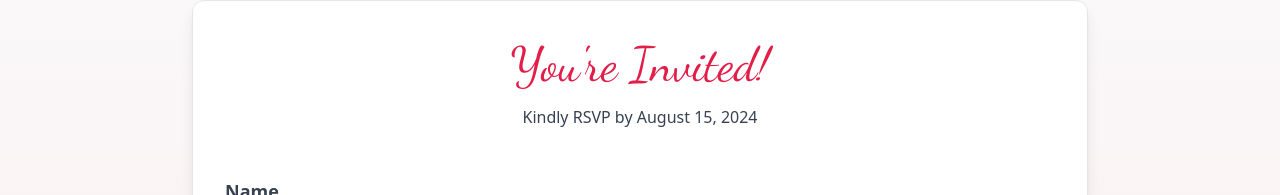
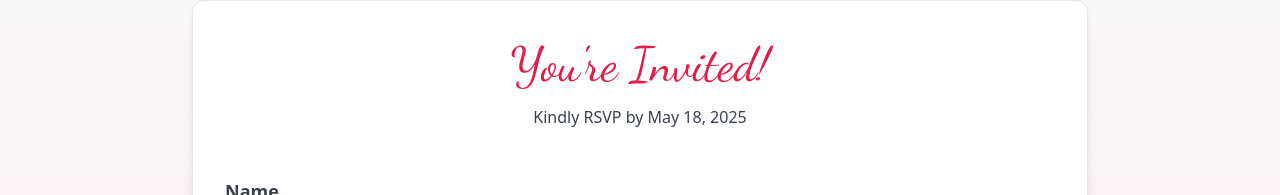
Before and after one commit to tobidelly/seun_and_tunde, a React (Vite) app: page / in a window 1280 px wide. Shown: the part 11605-11800 px from the top of the page. Built offline with nearby package versions, Linux system fonts and the light colour scheme.

Commit message:
RSVP update

```diff
--- a/src/components/RSVP.tsx
+++ b/src/components/RSVP.tsx
@@ -26,7 +26,7 @@ const RSVP: React.FC<{ id: string }> = ({ id }) => {
       <div className="max-w-4xl mx-auto px-6 lg:px-8 bg-white shadow-lg rounded-xl p-10 border border-gray-200 relative">
         <div className="text-center mb-12">
           <h2 className="text-5xl font-dancing text-rose-600 mb-4">You're Invited!</h2>
-          <p className="text-gray-700">Kindly RSVP by August 15, 2024</p>
+          <p className="text-gray-700">Kindly RSVP by May 18, 2025</p>
         </div>
 
         <form onSubmit={handleSubmit} className="space-y-6">
```
